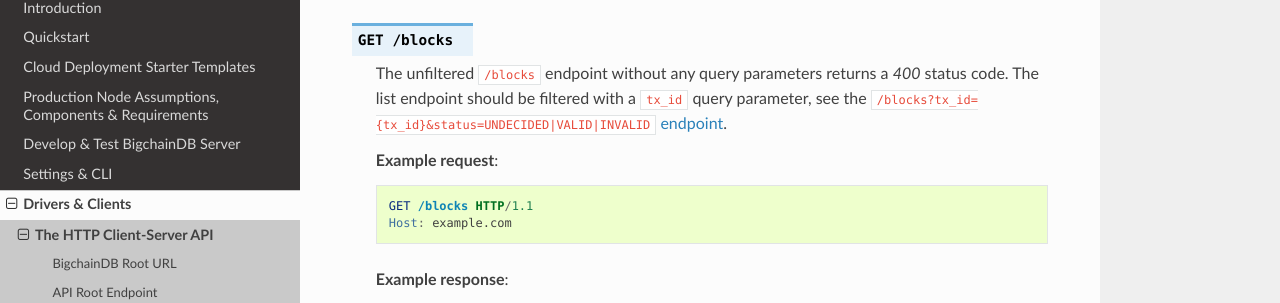
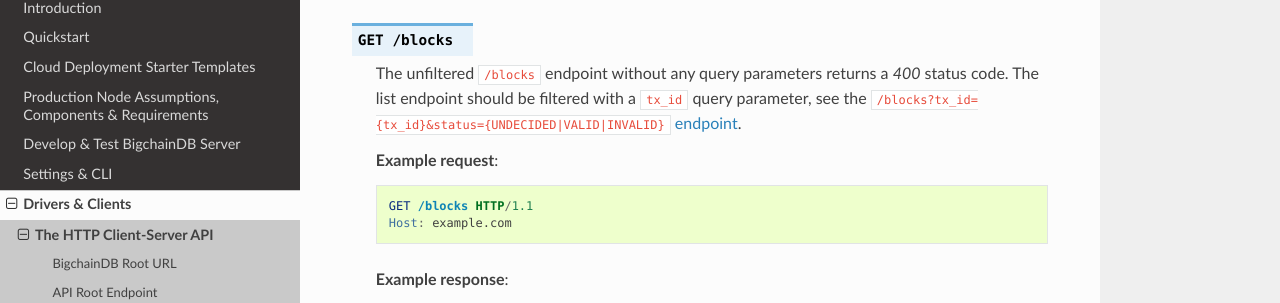
Before and after one commit to bigchaindb/bigchaindb, a Sphinx documentation site: the page built from docs/server/source/drivers-clients/http-client-server-api.rst, in a window 1280 px wide and 900 px high, scrolled down 6792 px. Shown: the part 167-470 px from the top of the window. Built offline with Sphinx 7.4.7 and the Read the Docs theme 2.0.0, drawn with Linux system fonts in a browser that asks for light colours; pages that are not in the unit, such as notebooks, are missing from menus.

Commit message:
add curly brackets around url

```diff
--- a/docs/server/source/drivers-clients/http-client-server-api.rst
+++ b/docs/server/source/drivers-clients/http-client-server-api.rst
@@ -333,7 +333,7 @@
 
    The unfiltered ``/blocks`` endpoint without any query parameters returns a `400` status code.
    The list endpoint should be filtered with a ``tx_id`` query parameter,
-   see the ``/blocks?tx_id={tx_id}&status=UNDECIDED|VALID|INVALID``
+   see the ``/blocks?tx_id={tx_id}&status={UNDECIDED|VALID|INVALID}``
    `endpoint <#get--blocks?tx_id=tx_id&status=UNDECIDED|VALID|INVALID>`_.
 
 
```
